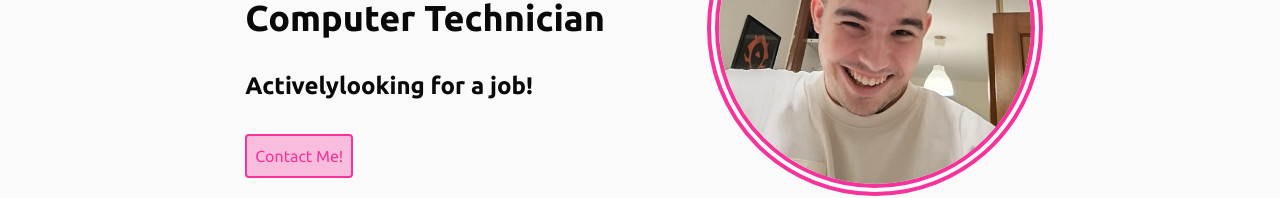
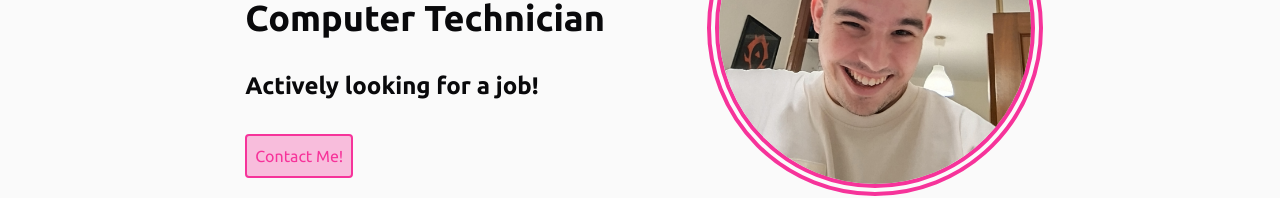
Before and after one commit to XurxoMF/XurxoMF, a SvelteKit app: page / in a window 1280 px wide. Shown: the part 354-552 px from the top of the page. Built offline with nearby package versions, Linux system fonts and the light colour scheme.

Commit message:
Fixed a typo

```diff
--- a/src/routes/+page.svelte
+++ b/src/routes/+page.svelte
@@ -94,7 +94,7 @@
 
 				<H2>Software Developer & Computer Technician</H2>
 
-				<H4>Activelylooking for a job!</H4>
+				<H4>Actively looking for a job!</H4>
 
 				<A
 					href="mailto:xurxomf@xurxomf.xyz"
```
